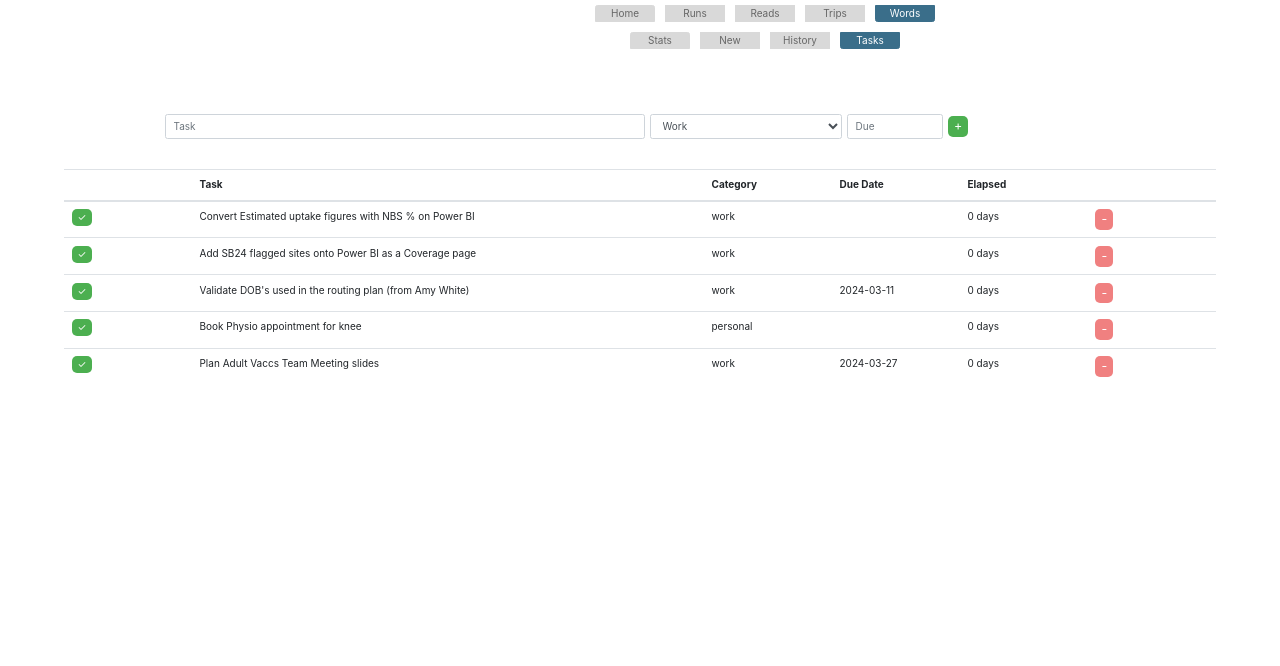
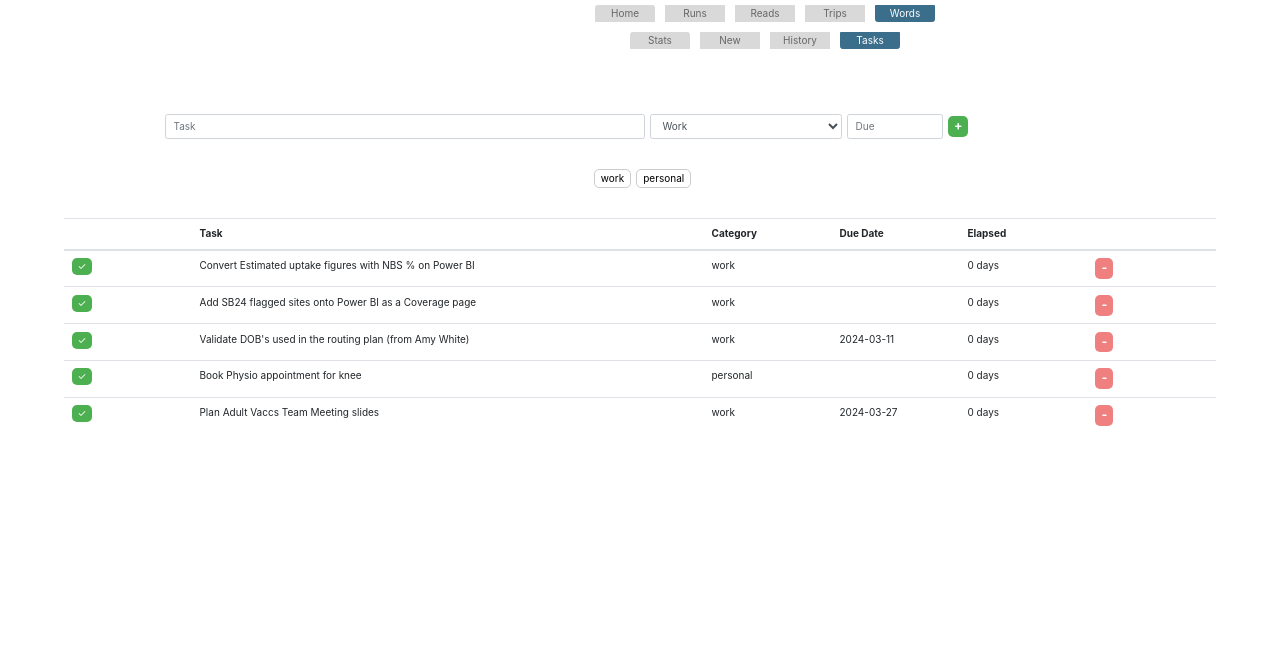
Before and after one commit to AndyPikeWork/Runs-Reads-Trips-Thoughts, a Flask app: page /words/tasks in a window 1280 px wide. Shown: the top 666 px of the page. Run offline with Flask 3, Linux system fonts and the light colour scheme; a user stored in the database is signed in; parts of the project's set-up code (start-up, migrations or seed data) failed here and were passed over; some libraries are stand-ins or nearby versions.

Commit message:
modified:   __pycache__/app.cpython-39.pyc 	modified:   instance/db.db 	modified:   static/functions.js 	modified:   static/my_override_style.css 	modified:   templates/words_tasks.html

```diff
--- a/static/my_override_style.css
+++ b/static/my_override_style.css
@@ -310,6 +310,7 @@ li {
     display: block;
     height: 100%;
     font-size: 125%;
+    font-weight: bold;
   }
 
   .task_tick_button {
@@ -333,6 +334,7 @@ li {
     border-radius: 5px; /* Optional: Add rounded corners */
     text-align: center;
     font-size: 125%;
+    font-weight: bold;
   }
 
   .full-height {
@@ -590,3 +592,14 @@ th {
   background-color: #fdfbfb;
   color: lightgrey;
 }
+
+
+#task_options {
+  text-align: center;
+}
+#task_options button {
+  background-color: white;
+  margin-left: 5px;
+  border-radius: 5px; /* Optional: Add rounded corners */
+  border: 1px solid #ccc;
+}
--- a/templates/words_tasks.html
+++ b/templates/words_tasks.html
@@ -28,7 +28,10 @@
     </div>
 </form>
 <br/><br/>
+<div id="task_options"></div>
+<br/><br/>
 <div id="task-list"></div>
+
 <script>
     const tasks_array = {{ tasks|tojson }}
     updateTaskList(tasks_array);
```
Also changed, not shown: static/functions.js (+42 -10 lines), instance/db.db.
